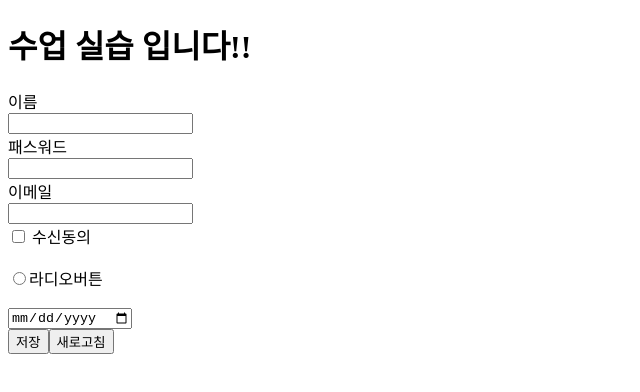
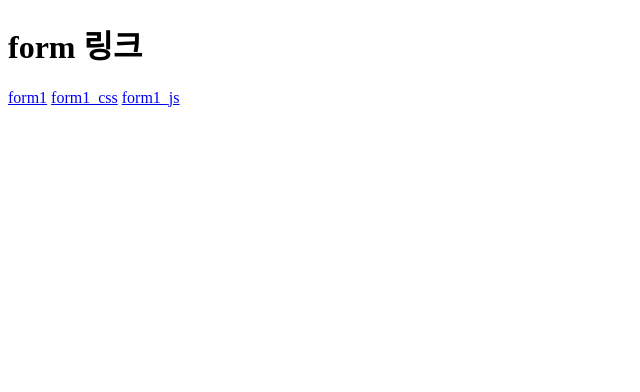
Before and after one commit to uchanpark0206/2026oss_22300304-4, a plain HTML site: page index.html in a window 1280 px wide. Shown: the whole page, without its empty margins (0-640 px from the left). Drawn offline with Linux system fonts and the light colour scheme.

Commit message:
form 완성본

```diff
--- a/index.html
+++ b/index.html
@@ -7,7 +7,7 @@
     <link rel="form1_css.html">
 </head>
 <body>
-    <h1>수업 실습 입니다!!</h1>
+    <h1>form 링크</h1>
     <!--
     수업 내용
     html form(사용자가 입력한 데이터를 서버로 전달하는 유일한 방법)
@@ -33,26 +33,10 @@
     url 노출 안됨
     url공유 어려움
 
+    -->
 
-
-    -->
-    <form action="form_ok.php" method="post">
-	<label for="unname" >이름</label><br>
-    <input type="text" id="uname" name="unname" palceholder="입력" required><br><!--palceholder는 무슨 의미지?-->
-    <label for="PW">패스워드</label><br>
-    <input type="password" id="PW" name="PW"><br>
-    <label fot="email">이메일</label><br>
-    <input type="text" id="email" name="email" palceholder="입력"><br>
-
-    <input type="checkbox">
-    <label>수신동의</label><br>
-    <br>
-    <input type="radio">라디오버튼<br><!-- 라디오 버튼은 뭐하는거지?-->
-    <br>
-    <input type="date"><br>
-
-    <button type="submit">저장</botton>
-    <button type="reset">새로고침</botton>
-    </form>
+    <a href="http://127.0.0.1:3000/form1.html?vscode-livepreview=true">form1</a>
+    <a href="http://127.0.0.1:3000/form1_css.html?vscode-livepreview=true">form1_css</a>
+    <a href="http://127.0.0.1:3000/form1_js.html?vscode-livepreview=true">form1_js</a>
 </body>
 </html>
```
